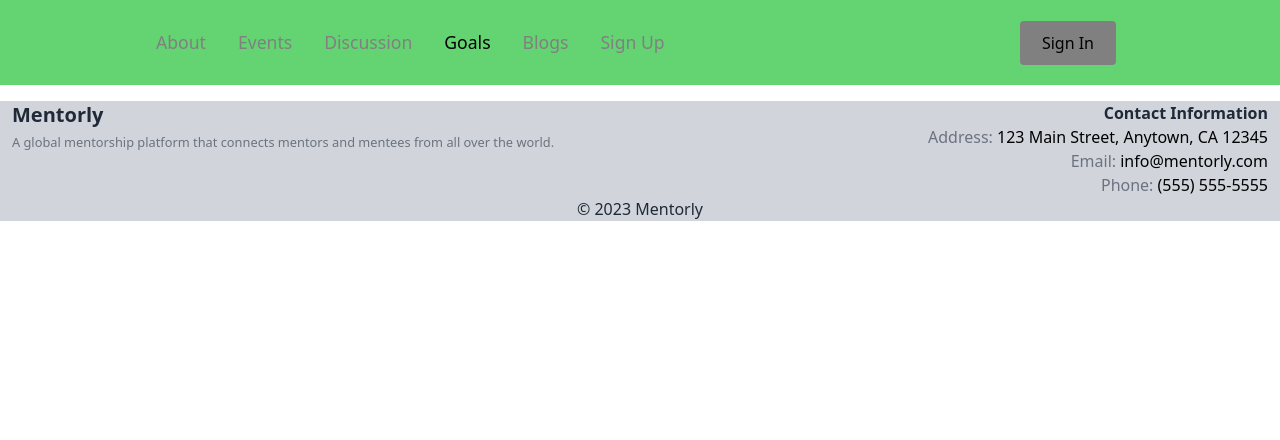
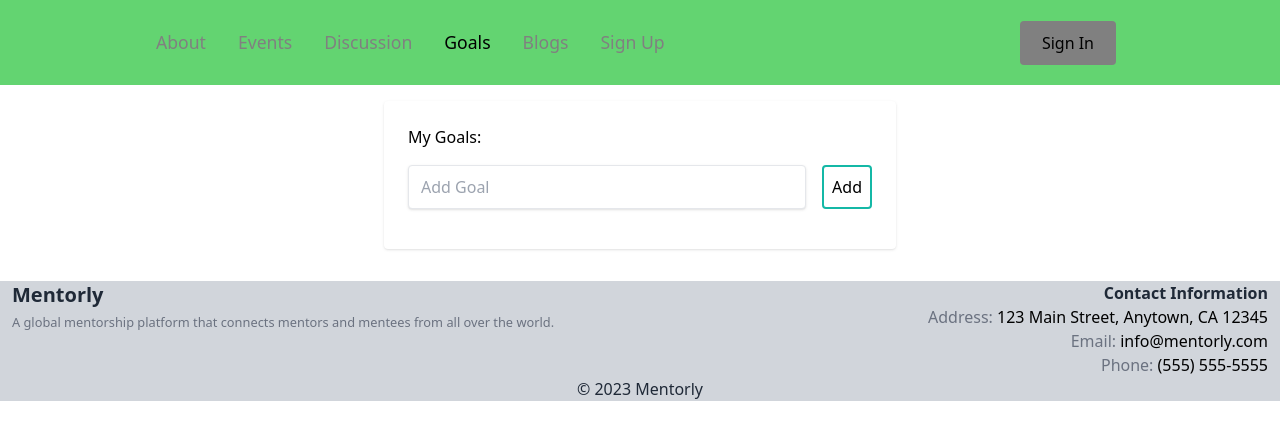
Before and after one commit to AnupK1234/Mentorly, a React (Create React App) app: page /goal in a window 1280 px wide. Shown: the top 440 px of the page. Built offline with nearby package versions, Linux system fonts and the light colour scheme.

Commit message:
Goals page added

```diff
--- a/src/App.js
+++ b/src/App.js
@@ -4,6 +4,7 @@ import Navbar from "./components/navbar";
 import Footer from "./components/footer";
 import Blog from "./components/blog";
 import Event from "./components/event";
+import Goals from "./components/goals";
 
 function App() {
   return (
@@ -14,6 +15,7 @@ function App() {
           <Route path="/" element={<Home/>} exact/>
           <Route path="/blogs" element={<Blog/>} exact/>
           <Route path="/events" element={<Event/>} exact/>
+          <Route path="/goal" element={<Goals/>} exact/>
         </Routes>
       <Footer/>
       </BrowserRouter>
--- /dev/null
+++ b/src/components/goals.js
@@ -0,0 +1,60 @@
+import React, { useState } from "react";
+
+const Goals = () => {
+  const [todos, setTodos] = useState([]);
+  const [input, setInput] = useState("");
+
+  const addTodo = (e) => {
+    e.preventDefault();
+    setTodos([...todos, input]);
+    setInput("");
+  };
+
+  const removeTodo = (index) => {
+    const newTodos = [...todos];
+    newTodos.splice(index, 1);
+    setTodos(newTodos);
+  };
+
+  return (
+    <div className="h-100 w-full flex items-center justify-center bg-teal-lightest font-sans">
+      <div className="bg-white rounded shadow p-6 m-4 w-full lg:w-3/4 lg:max-w-lg">
+        <div className="mb-4">
+          <h1 className="text-grey-darkest font-medium">My Goals:</h1>
+          <div className="flex mt-4">
+            <input
+              className="shadow appearance-none border rounded w-full py-2 px-3 mr-4 text-grey-darker"
+              type="text"
+              placeholder="Add Goal"
+              value={input}
+              onChange={(e) => setInput(e.target.value)}
+            />
+            <button
+              className="flex-no-shrink p-2 border-2 rounded text-teal border-teal-500 hover:text-white hover:bg-teal-500"
+              type="submit"
+              onClick={addTodo}
+            >
+              Add
+            </button>
+          </div>
+        </div>
+        <div>
+          {todos.map((todo, index) => (
+            <div key={index} className="flex mb-4 items-center">
+              <p className="w-full text-grey-darkest">{todo}</p>
+              <button class="flex-no-shrink p-2 ml-4 mr-2 border-2 rounded hover:text-white text-green border-green-600 hover:bg-green-600">Done</button>
+              <button
+                className="flex-no-shrink p-2 ml-2 border-2 rounded text-red border-red-600 hover:text-white hover:bg-red-600"
+                onClick={() => removeTodo(index)}
+              >
+                Remove
+              </button>
+            </div>
+          ))}
+        </div>
+      </div>
+    </div>
+  );
+};
+
+export default Goals;
```
